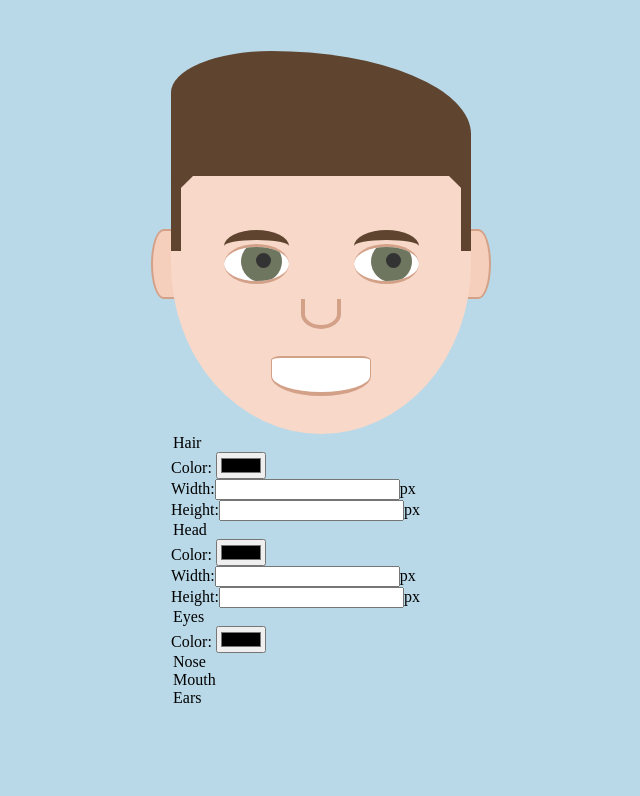
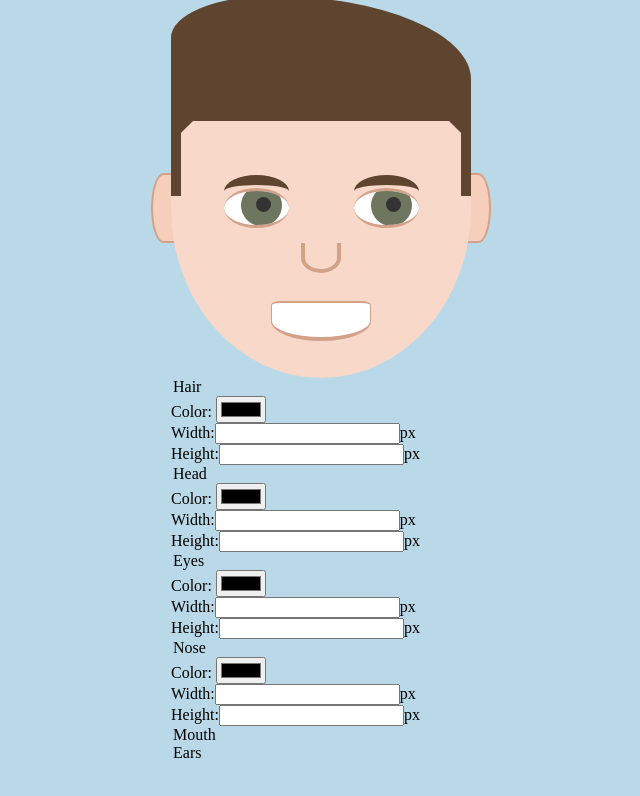
Before and after one commit to collerhatguy/face-maker-2, a React (Create React App) app: page / in a window 1280 px wide. Shown: the top 796 px of the page, without its empty margins (319-959 px from the left). Built offline with nearby package versions, Linux system fonts and the light colour scheme.

Commit message:
added nose modifier

```diff
--- a/src/App.js
+++ b/src/App.js
@@ -11,9 +11,13 @@ const ACTIONS = {
   setHeadColor: "set-head-color",
   setHeadWidth: "set-head-width",
   setHeadHeight: "set-head-height",
-  setHead: "set-head",
+  setEyeColor: "set-eye-color",
+  setEyeWidth: "set-eye-width",
+  setEyeHeight: "set-eye-height",
+  setNoseColor: "set-nose-color",
+  setNoseWidth: "set-nose-width",
+  setNoseHeight: "set-nose-height",
   setEars: "set-eyes",
-  setNose: "set-nose",
   setMouth: "set-mouth",
   setEars: "set-ears",
 }
@@ -67,13 +71,57 @@ function reducer(state, action) {
                     width: action.payload.value
                 }
             }
-      case ACTIONS.setEyes:
+        case ACTIONS.setEyeColor:
             return {
                 ...state,
                 eyes: {
-                  backgroundColor: action.payload.value
+                    ...state.eyes,
+                    iris: {
+                        backgroundColor: action.payload.value,
                     }
                 }
+            }
+        case ACTIONS.setEyeWidth:
+            return {
+                ...state,
+                eyes: {
+                    ...state.eyes,
+                    width: action.payload.value,
+                }
+            }
+        case ACTIONS.setEyeHeight:
+            return {
+                ...state,
+                eyes: {
+                    ...state.eyes,
+                    height: action.payload.value,
+                }
+            }
+        case ACTIONS.setNoseColor:
+            return {
+                ...state,
+                nose: {
+                    ...state.nose,
+                    borderColor: action.payload.value,
+                }
+            }
+        case ACTIONS.setNoseWidth:
+            return {
+                ...state,
+                nose: {
+                    ...state.nose,
+                    width: action.payload.value,
+                }
+            }
+        case ACTIONS.setNoseHeight:
+            return {
+                ...state,
+                nose: {
+                    ...state.nose,
+                    height: action.payload.value,
+                }
+            }
+        default: return state;
     }
 }
 function App() {
--- a/src/components/Form.js
+++ b/src/components/Form.js
@@ -40,10 +40,27 @@ export default function Form({dispatch, ACTIONS}) {
             </feildset>
             <feildset>
                 <legend>Eyes</legend>
-                <ColorInput bodyPart="eyes"  changeColor={(value) => changePart(value, ACTIONS.setEyes)}/>
+                <ColorInput
+                    bodyPart="eyes"
+                    changeColor={(value) => changePart(value, ACTIONS.setEyeColor)}
+                />
+                <SizeInput
+                    bodyPart="eyes"
+                    changeWidth={(value) => changePart(value, ACTIONS.setEyeWidth)}
+                    changeHeight={(value) => changePart(value, ACTIONS.setEyeHeight)}
+                />
             </feildset>
             <feildset>
                 <legend>Nose</legend>
+                <ColorInput
+                    bodyPart="nose"
+                    changeColor={(value) => changePart(value, ACTIONS.setNoseColor)}
+                />
+                <SizeInput
+                    bodyPart="nose"
+                    changeWidth={(value) => changePart(value, ACTIONS.setNoseWidth)}
+                    changeHeight={(value) => changePart(value, ACTIONS.setNoseHeight)}
+                />
             </feildset>
             <feildset>
                 <legend>Mouth</legend>
--- a/src/components/Head.js
+++ b/src/components/Head.js
@@ -20,12 +20,21 @@ export default function Head({face}) {
             </div>
             <div
                 class="eyes">
-                <div class="eye">
-                    <div className="iris"></div>
+                <div
+                    style={face.eyes}
+                    class="eye">
+                    <div
+                        style={face.eyes.iris}
+                        className="iris"></div>
                     <div className="pupil"></div>
                 </div>
-                <div class="eye">
-                    <div className="iris"></div>
+                <div
+                    style={face.eyes}
+                    class="eye">
+                    <div
+                        style={face.eyes.iris}
+                        className="iris">
+                    </div>
                     <div className="pupil"></div>
                 </div>
             </div>
--- a/src/components/SizeInput.js
+++ b/src/components/SizeInput.js
@@ -6,7 +6,7 @@ export default function SizeInput({bodyPart, changeHeight, changeWidth}) {
             <div>
                 <label for={`${bodyPart}width`}>Width:
                     <input
-                        type="width"
+                        type="number"
                         id={`${bodyPart}width`}
                         name={`${bodyPart}width`}
                         onChange={e => {changeWidth(`${e.target.value}px`)}}
@@ -17,7 +17,7 @@ export default function SizeInput({bodyPart, changeHeight, changeWidth}) {
             <div>
                 <label for={`${bodyPart}height`}>Height:
                     <input
-                        type="height"
+                        type="number"
                         id={`${bodyPart}height`}
                         name={`${bodyPart}height`}
                         onChange={e => {changeHeight(`${e.target.value}px`)}}
```
Lines whose indentation alone changed are shown as unchanged.
